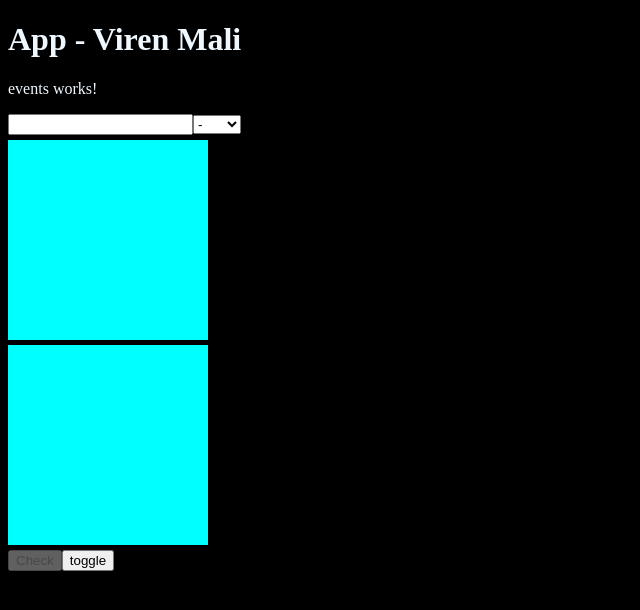
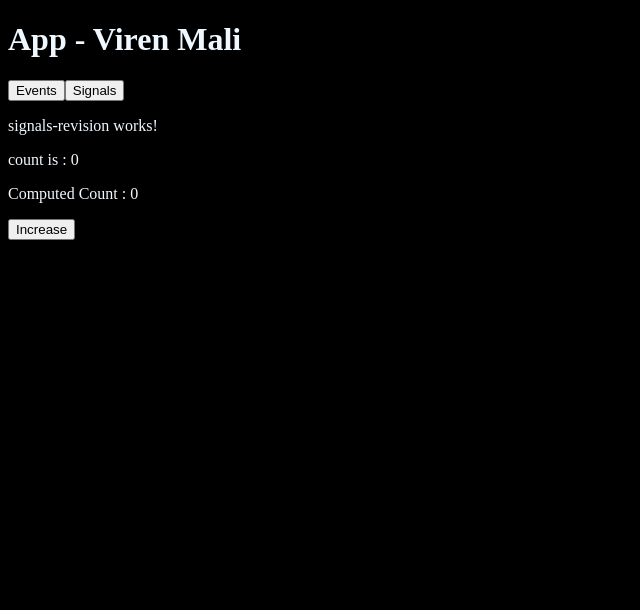
Before and after one commit to Virendra1807/Angular-Revision, an Angular app: page /signals in a window 1280 px wide. Before the commit this address led to /. Shown: the top 610 px of the page, without its empty margins (0-640 px from the left). Built offline with nearby package versions, Linux system fonts and the light colour scheme.

Commit message:
Signals Revised

```diff
--- a/src/app/app.html
+++ b/src/app/app.html
@@ -1,6 +1,8 @@
 <h1>App - Viren Mali</h1>
 
-<app-events></app-events>
+<button routerLink="/events">Events</button>
+<button routerLink="/signals">Signals</button>
 
-<!-- <app-sign-up></app-sign-up> -->
-<router-outlet />
+
+
+<router-outlet></router-outlet>
--- a/src/app/app.routes.ts
+++ b/src/app/app.routes.ts
@@ -1,3 +1,18 @@
 import { Routes } from '@angular/router';
+import { Events } from './events/events';
+import { SignalsRevision } from './signals-revision/signals-revision';
 
-export const routes: Routes = [];
+export const routes: Routes = [
+    // {
+    //     path: '',
+    //     component: App
+    // },
+    {
+        path: "events",
+        component: Events
+    },
+    {
+        path: 'signals',
+        component: SignalsRevision
+    }
+];
--- a/src/app/events/events.html
+++ b/src/app/events/events.html
@@ -18,4 +18,12 @@
 
     <button class="btn btn-success" [disabled]="disableProperty">Check</button>
     <button class="btn btn-success" (click)="toggleBtn()">toggle</button>
+
+    <br />
+    <br />
+    <label for="">Model Binding - 2 way Binding</label>
+    <br />
+    <input type="text" [(ngModel)]="name">
+    <h1>{{name}}</h1>
+
 </main>
--- a/src/app/events/events.ts
+++ b/src/app/events/events.ts
@@ -1,8 +1,9 @@
 import { Component } from '@angular/core';
+import { FormsModule } from '@angular/forms';
 
 @Component({
   selector: 'app-events',
-  imports: [],
+  imports: [FormsModule],
   templateUrl: './events.html',
   styleUrl: './events.css',
 })
@@ -35,6 +36,6 @@ export class Events {
     this.disableProperty = !this.disableProperty;
   }
 
-
+  name = 'Viren';
 
 }
--- /dev/null
+++ b/src/app/signals-revision/signals-revision.html
@@ -0,0 +1,5 @@
+<p>signals-revision works!</p>
+
+<p>count is : {{count()}}</p>
+<p>Computed Count : {{doubleCount()}}</p>
+<button (click)="changeCount()">Increase</button>
--- /dev/null
+++ b/src/app/signals-revision/signals-revision.ts
@@ -0,0 +1,33 @@
+import { Component, computed, effect, signal } from '@angular/core';
+
+@Component({
+  selector: 'app-signals-revision',
+  imports: [],
+  templateUrl: './signals-revision.html',
+  styleUrl: './signals-revision.css',
+})
+export class SignalsRevision {
+
+  /**
+   *
+   */
+  constructor() {
+    console.log('Ctor : ' + this.count());
+    effect(() => {
+      if (this.count() > 10) {
+        this.count.set(0);
+      }
+      console.log(this.count());
+    });
+  }
+
+
+  count = signal(0);
+
+  changeCount() {
+    this.count.update((prev) => prev + 1);
+  }
+
+  doubleCount = computed(() => this.count() * 2);
+
+}
```
Also changed, not shown: src/app/app.ts (+2 -7 lines), src/app/signals-revision/signals-revision.css (added), 1 other file (tests, documents, lock files or other folders).
